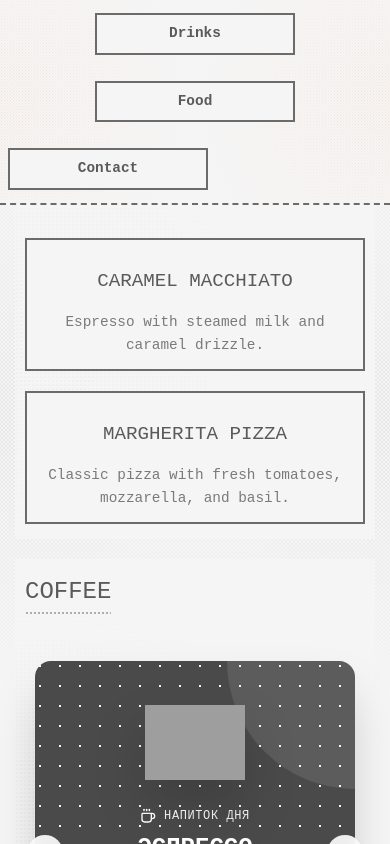
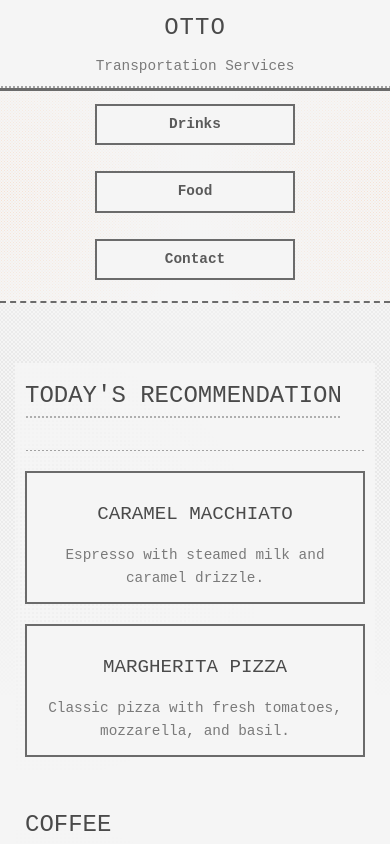
Before and after one commit to OneSkyMario/Hermes-Website, a Next.js app: page / in a window 390 px wide. Shown: the top 844 px of the page. Built offline with nearby package versions, Linux system fonts and the light colour scheme; grey boxes are pictures that could not be loaded.

Commit message:
do not know

```diff
--- a/src/app/globals.css
+++ b/src/app/globals.css
@@ -23,11 +23,11 @@
   background: var(--background);
   color: var(--foreground);
   font-family: Helvetica, sans-serif;
-  padding-top: 60px; /* Space for fixed navbar */
+  padding-top: 0; /* No padding needed as navbar is sticky, not fixed */
 }
 
 @media (max-width: 768px) {
   body {
-    padding-top: 80px; /* More space for mobile navbar */
+    padding-top: 0; /* No padding needed as navbar is sticky, not fixed */
   }
 }
--- a/src/app/navbar.css
+++ b/src/app/navbar.css
@@ -34,8 +34,8 @@
 
 /* Navbar with halftone effect */
 #navbar {
-  position: fixed;
-  top: 0;
+  position: sticky;
+  top: 0px;
   width: 100%;
   background: #f5f5f5;
   transition: all 0.3s ease, transform 0.3s ease;
--- a/src/app/page.css
+++ b/src/app/page.css
@@ -8,6 +8,7 @@
   position: relative;
   overflow-x: hidden;
   min-height: 100vh;
+  color: #4a4a4a;
 }
 
 body::before {
@@ -426,6 +427,7 @@
 
   .subtitle {
     font-size: 1em;
+    top:0;
   }
 
   header {
--- a/src/app/page.tsx
+++ b/src/app/page.tsx
@@ -139,7 +139,10 @@
             <a href="#">Pizza</a>
           </div>
         </div>
+        <div className="dropdown">
         <a href="#contact">Contact</a>
+
+        </div>
       </nav>
 
       <main>
```
